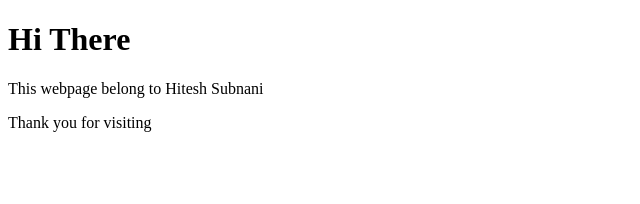
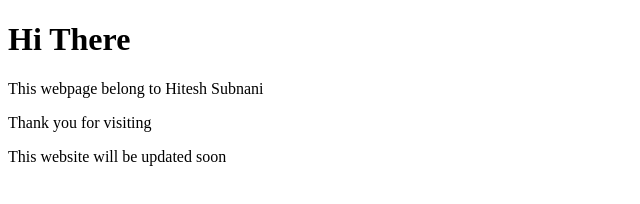
Before and after one commit to hiteshsubnani0128/hiteshsubnani0128.github.io, a plain HTML site: page index.html in a window 1280 px wide. Shown: the whole page, without its empty margins (0-640 px from the left). Drawn offline with Linux system fonts and the light colour scheme.

Commit message:
Update index.html

```diff
--- a/index.html
+++ b/index.html
@@ -7,5 +7,6 @@
 <h1>Hi There</h1>
   <p>This webpage belong to Hitesh Subnani</p>
   <p>Thank you for visiting</p>
+  <p>This website will be updated soon</p>
 </body>
 </html>
```
